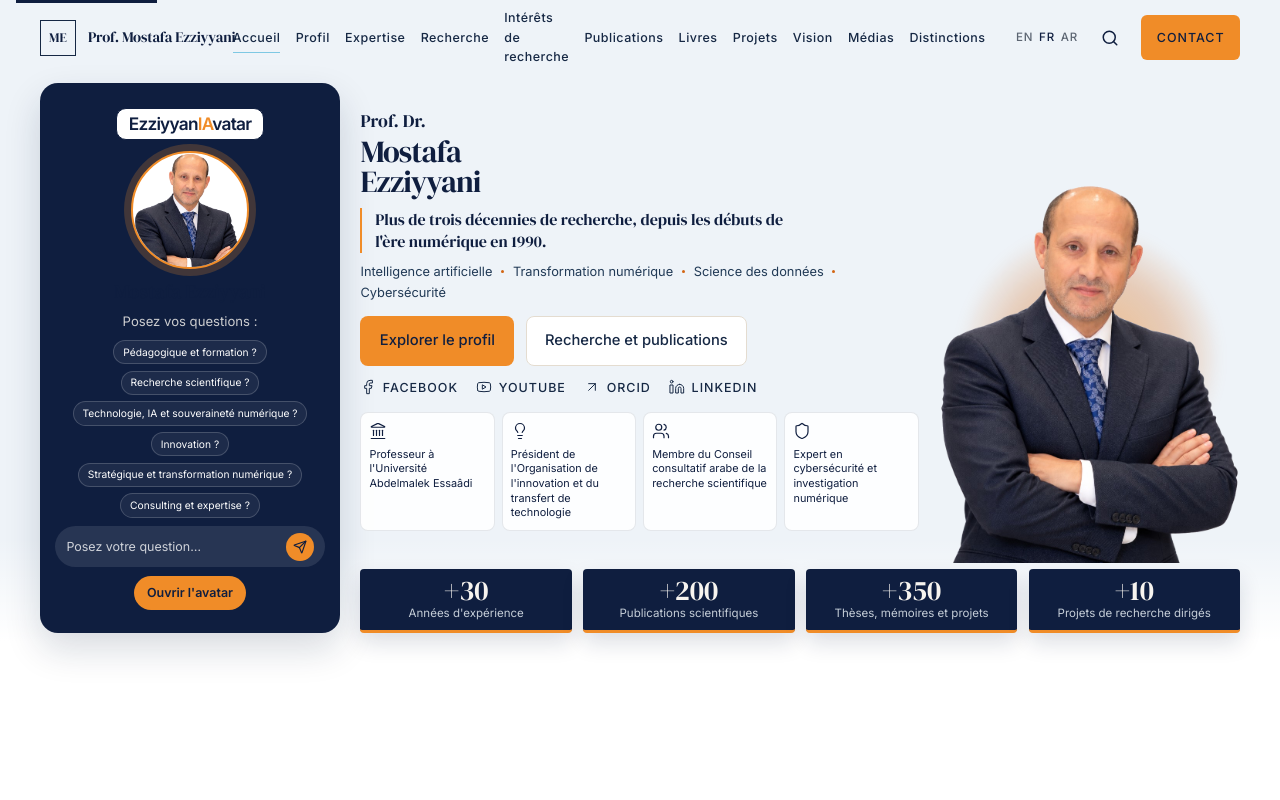
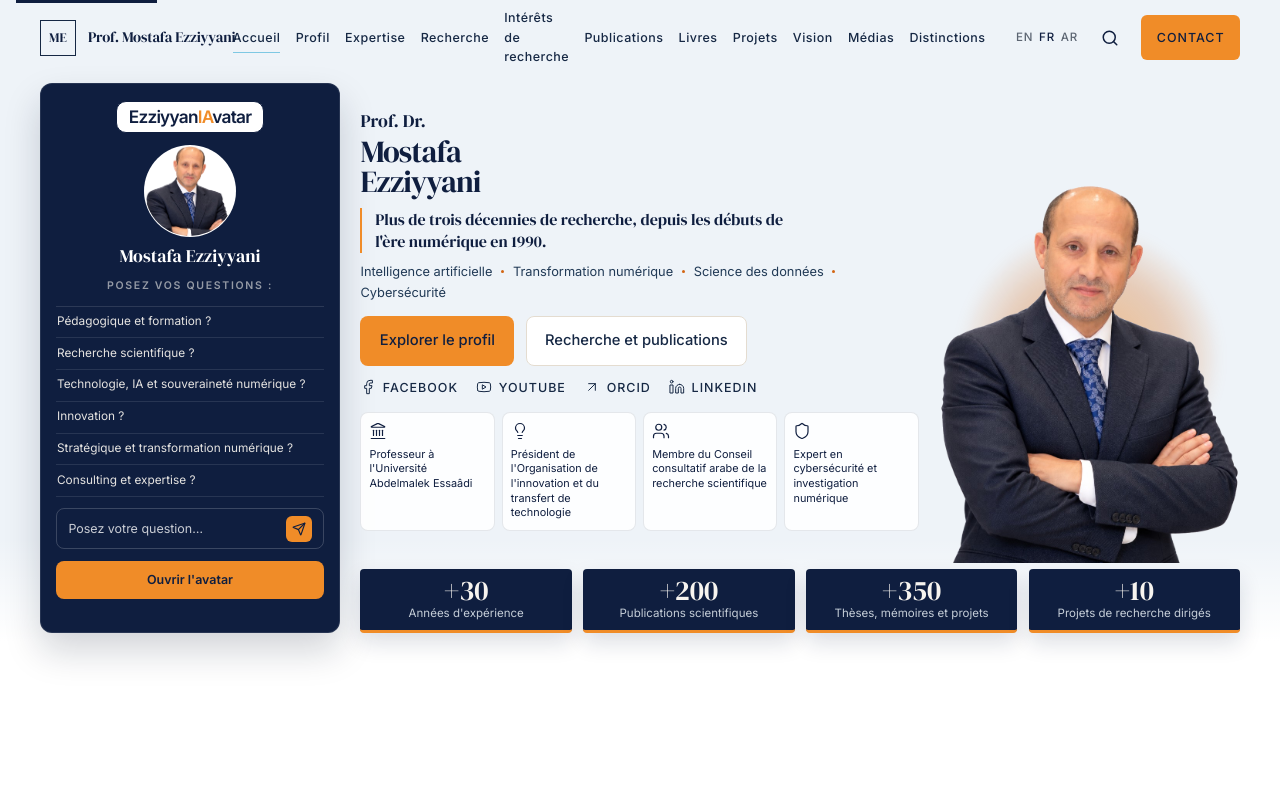
Before and after one commit to chaymaemezouri/Portfolio_EZZIYYANI_MOSTAFA, a React (Vite) app: page /fr in a window 1280 px wide. Shown: the top 800 px of the page. Built offline with nearby package versions, Linux system fonts and the light colour scheme.

Commit message:
Rendre la carte EzziyyanIAvatar plus sobre.

```diff
--- a/src/styles/home.css
+++ b/src/styles/home.css
@@ -274,20 +274,27 @@ html[dir="rtl"] .hero-grid {
 }
 
 .hero .hero-edition {
-  align-items: center;
-  justify-content: center;
-  text-align: center;
+  align-items: stretch;
+  justify-content: flex-start;
+  gap: 0.72rem;
+  padding: 1.05rem 0.95rem 0.95rem;
+  border: 1px solid rgba(255, 255, 255, 0.1);
+  border-radius: 12px;
+  text-align: start;
   color: inherit;
   text-decoration: none;
   cursor: default;
+  box-shadow: 0 18px 36px rgba(10, 22, 46, 0.18);
 }
 
 .hero .hero-edition h2 {
-  margin: 0;
+  margin: -0.15rem 0 0;
   font-family: var(--serif);
-  font-size: clamp(1.2rem, 1.5vw, 1.45rem);
+  font-size: 1.12rem;
   font-weight: 400;
   line-height: 1.15;
+  text-align: center;
+  color: white;
 }
 
 .hero-edition-kicker {
@@ -341,21 +348,65 @@ html[dir="rtl"] .hero-grid {
   object-position: center 18%;
 }
 
+.hero .hero-edition .hero-edition-kicker {
+  align-self: center;
+}
+
+.hero .hero-edition .hero-edition-avatar {
+  align-self: center;
+  width: 92px;
+  height: 92px;
+  margin-block: 0;
+  border: 1px solid rgba(255, 255, 255, 0.72);
+  box-shadow: none;
+}
+
 .hero .hero-edition .hero-edition-text {
-  max-width: 16rem;
+  max-width: none;
+  text-align: center;
+  font-size: 0.66rem;
+  font-weight: 650;
+  letter-spacing: 0.16em;
+  text-transform: uppercase;
+  color: rgba(247, 244, 239, 0.58);
 }
 
 .hero .hero-edition .hero-chips {
+  display: grid;
+  gap: 0;
+  border-top: 1px solid rgba(255, 255, 255, 0.12);
+}
+
+.hero .hero-edition .hero-chips span {
+  padding: 0.46rem 0.05rem;
+  border: 0;
+  border-bottom: 1px solid rgba(255, 255, 255, 0.1);
+  border-radius: 0;
+  background: transparent;
+  color: rgba(247, 244, 239, 0.92);
+  font-size: 0.74rem;
+  line-height: 1.35;
+  text-align: start;
+}
+
+.hero .hero-edition .hero-ask {
+  border: 1px solid rgba(255, 255, 255, 0.18);
+  border-radius: 8px;
+  background: transparent;
+}
+
+.hero .hero-edition .hero-ask-send {
+  width: 26px;
+  height: 26px;
+  border-radius: 6px;
+}
+
+.hero .hero-edition .hero-edition-open {
+  align-self: stretch;
   justify-content: center;
-}
-
-.hero .hero-edition .hero-chips span {
-  font-size: 0.64rem;
-}
-
-.hero .hero-edition .hero-edition-open {
-  align-self: center;
   margin-top: 0;
+  border-radius: 8px;
+  padding: 0.58rem 0.8rem;
 }
 
 .hero .hero-edition:hover {
@@ -3102,7 +3153,8 @@ html[dir="rtl"] .archive-list li {
     width: 42px;
     height: 42px;
     margin: 0;
-    box-shadow: 0 0 0 3px rgba(240, 140, 40, 0.28);
+    border-color: rgba(255, 255, 255, 0.7);
+    box-shadow: none;
   }
 
   .hero .hero-edition .hero-ask {
```
